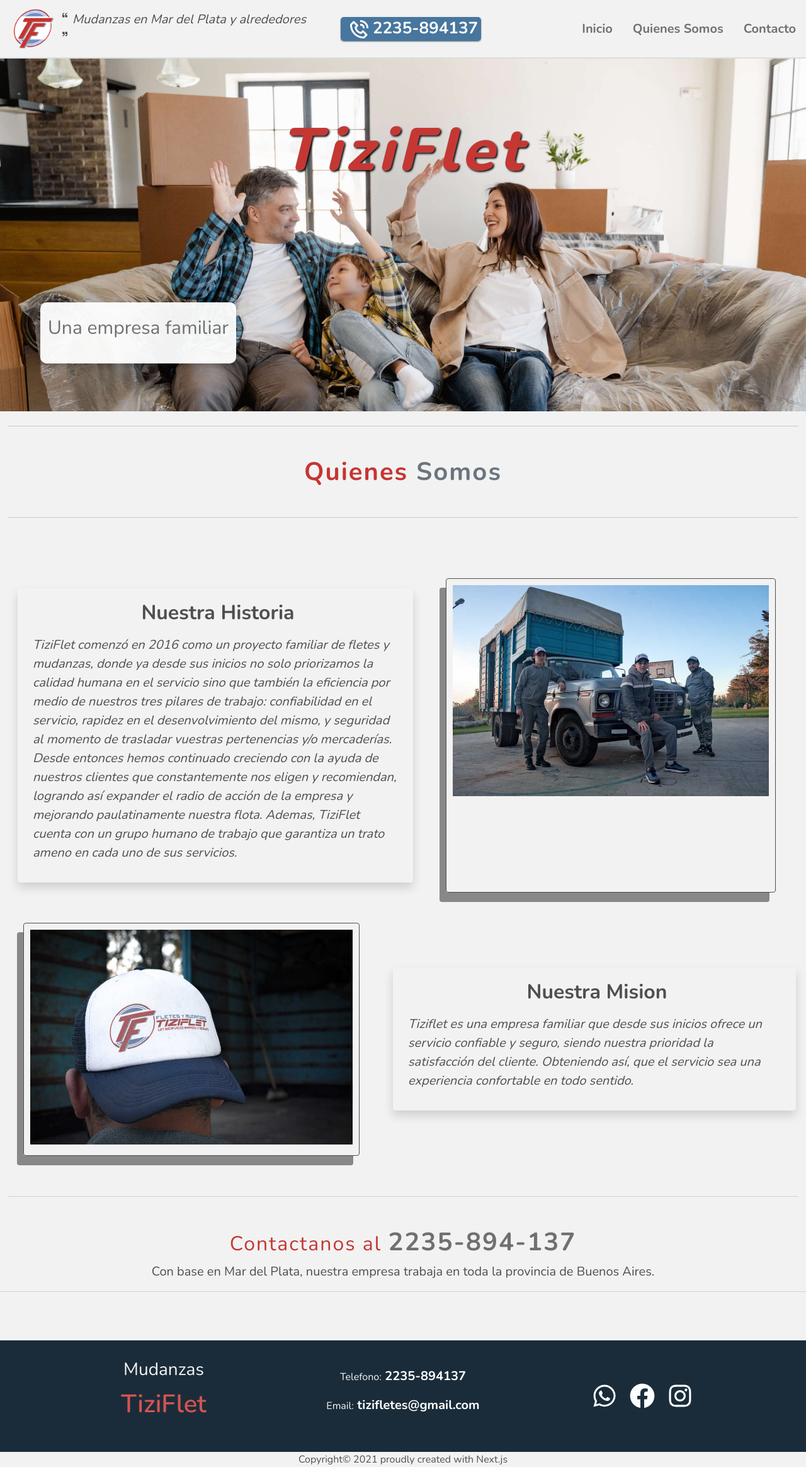
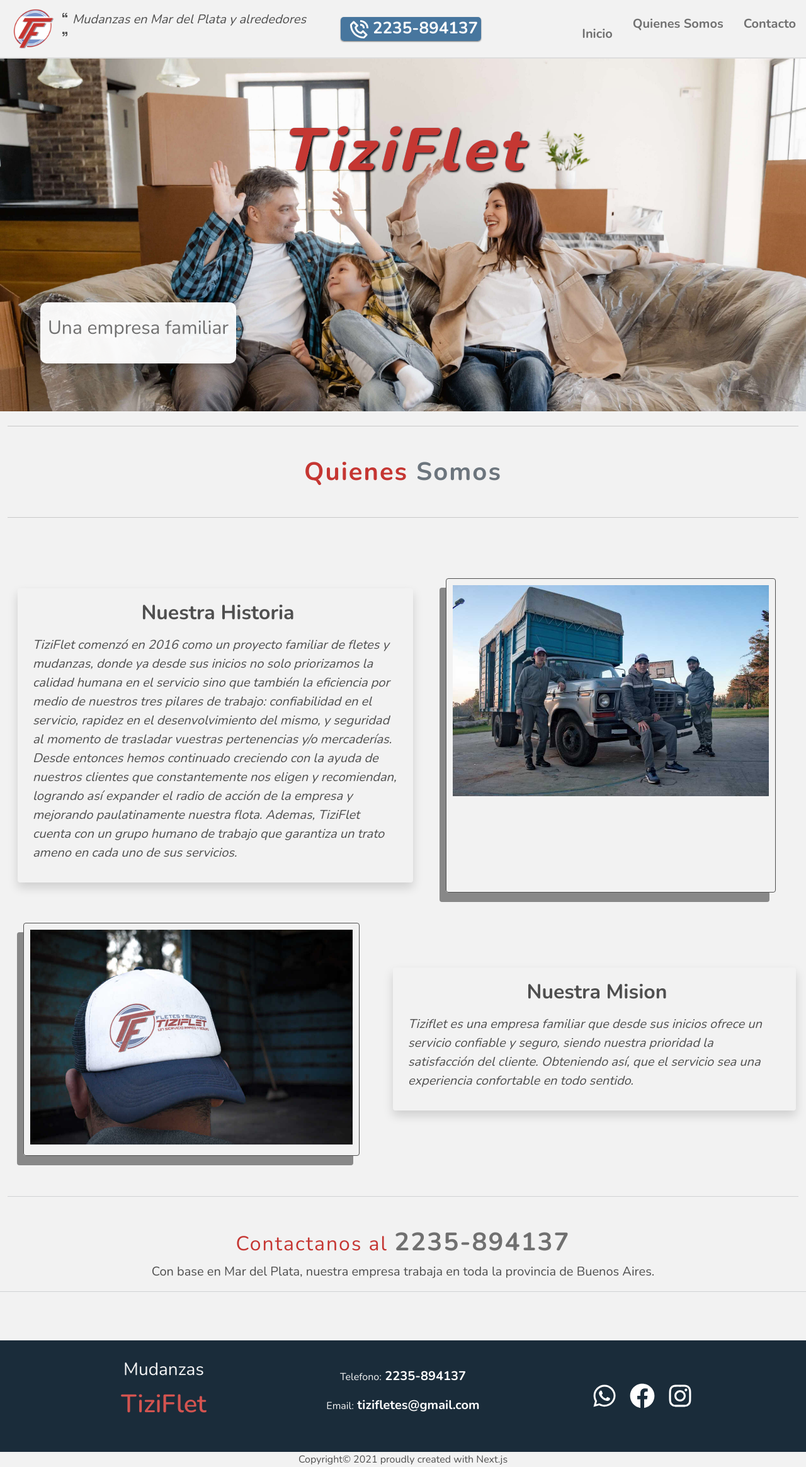
Before and after one commit to JoaquinPalacios/TiziFlet, a Next.js app: page /about in a window 1280 px wide. Shown: the whole page at 63% size. Built offline with nearby package versions, Linux system fonts and the light colour scheme.

Commit message:
toggle and phone fixed

```diff
--- a/components/navbar/Navbar.js
+++ b/components/navbar/Navbar.js
@@ -7,7 +7,7 @@
 
 const Navbar = () => {
     return (
-        <NavbarBootstrap className='my-0' expand="lg">
+        <NavbarBootstrap className='my-0' collapseOnSelect expand="lg">
             <div className='col-2 col-lg-1 logo ms-sm-3 me-0 pe-0'>
                 <Image alt='logo' src='/images/logo.png' width='75px' height='75px' />
             </div>
@@ -28,7 +28,7 @@
                     </span>
                 </div>
                 <Nav className='col-8 col-lg-6 col-xl-4 d-flex justify-content-end align-self-center me-2'>
-                    <Link href="/"><a className='mx-3 my-2 my-lg-0'>Inicio</a></Link>
+                    <Link href="/"><a className='mx-3 my-2 pt-3 my-lg-0'>Inicio</a></Link>
                     <Link href="/about"><a className='mx-3 my-2 my-lg-0'>Quienes Somos</a></Link>
                     <Link href="/contacto"><a className='ms-3 me-xl-2 my-2 my-lg-0'>Contacto</a></Link>
                 </Nav>
--- a/pages/about.js
+++ b/pages/about.js
@@ -55,7 +55,7 @@
                         <Row className='mt-3 mt-sm-5'>
                             <div className='subTitle'>
                                 <hr className='vw-75 mx-auto shadow-lg text-muted mb-5' />
-                                <h2>Contactanos al <a href='tel:+542235894137' alt='telefono'>2235-894-137</a></h2>
+                                <h2>Contactanos al <a href='tel:+542235894137' alt='telefono'>2235-894137</a></h2>
                             </div>
                             <p className='vw-75 fs-5 d-flex justify-content-center text-center'>Con base en Mar del Plata, nuestra empresa trabaja en toda la provincia de Buenos Aires.</p>
                             <hr className='vw-75 mx-auto shadow-lg text-muted' />
--- a/styles/globals.css
+++ b/styles/globals.css
@@ -153,6 +153,9 @@
   h1 {
     font-size: 35px;
   }
+  h2 {
+    font-size: 1.2em !important;
+  }
   nav .phone {
     font-size: 1em;
     padding: 2px 2px 2px 0px;
@@ -182,7 +185,7 @@
   .toggleBg {
     background-color: #f2f2f2;
     color: #4f4f4f;
-    height: 100vh;
+    height: 23vh;
     z-index: 1080;
   }
 }
@@ -214,7 +217,7 @@
   .toggleBg {
     background-color: #fff;
     color: #4f4f4f;
-    height: 100vh;
+    height: 35vh;
     z-index: 1080;
     transition: 0.2s ease-in-out;
   }
@@ -239,6 +242,13 @@
   .text {
     font-size: 21px;
     padding: 8px 6px;
+  }
+  .toggleBg {
+    background-color: #fff;
+    color: #4f4f4f;
+    height: 40vh;
+    z-index: 1080;
+    transition: 0.2s ease-in-out;
   }
 }
 @media only screen and (min-width: 768px) and (max-width: 992px) {
```
